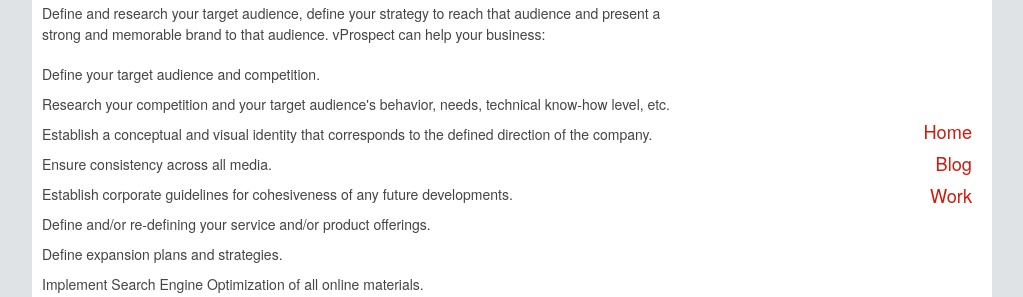
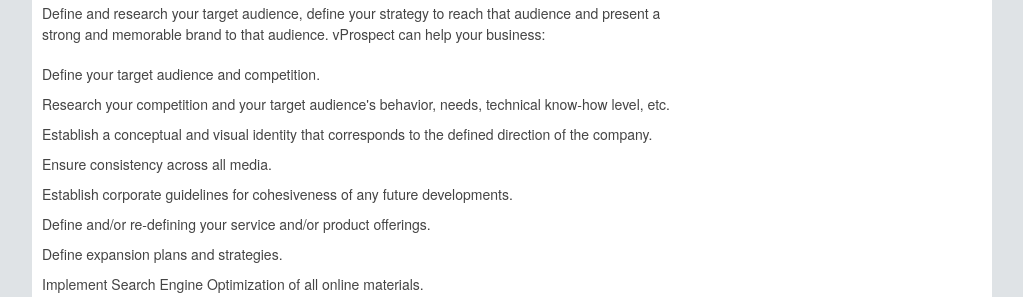
Before and after one commit to alpeshic/Assignment10, a plain HTML site: page solutions.html in a window 1280 px wide. Shown: the part 503-800 px from the top of the page, without its empty margins (128-1151 px from the left). Drawn offline with nearby package versions, Linux system fonts and the light colour scheme.

Commit message:
Update solutions.html

```diff
--- a/solutions.html
+++ b/solutions.html
@@ -110,16 +110,6 @@
 					</ul>
 				</nav>
 		   </div>
-		   <nav class="vertical">
-				<ul>
-				<li>
-						<a href="#">Home</a></li>
-				<li>
-						<a href="#">Blog</a></li>
-				<li>
-						<a href="#">Work</a></li>
-				</ul>
-			</nav>
 			<!-- INSERT ACCORDION HERE -->
 		</section>
 	</main>
```
